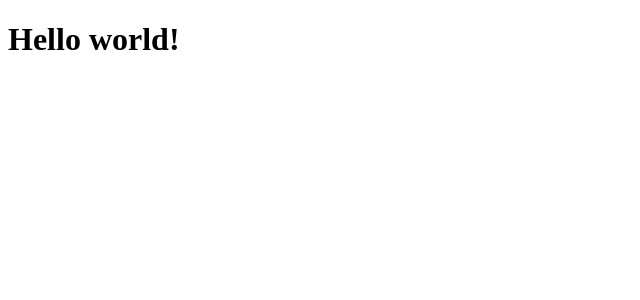
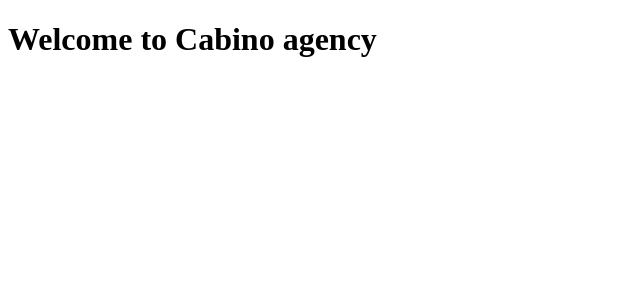
Before and after one commit to atefehnaseri/cabino-website-next-app, a Next.js app: page / in a window 1280 px wide. Shown: the top 300 px of the page, without its empty margins (0-640 px from the left). Built offline with nearby package versions, Linux system fonts and the light colour scheme.

Commit message:
chore(appRouter): add routes and pages

```diff
--- /dev/null
+++ b/app/about/page.js
@@ -0,0 +1,3 @@
+export default function page() {
+  return <h1>about the cabino agency</h1>;
+}
--- /dev/null
+++ b/app/account/page.js
@@ -0,0 +1,3 @@
+export default function page() {
+  return <h1>Acount</h1>;
+}
--- /dev/null
+++ b/app/cabins/page.js
@@ -0,0 +1,3 @@
+export default function page() {
+  return <h1>cabins</h1>;
+}
--- a/app/page.js
+++ b/app/page.js
@@ -1,3 +1,3 @@
 export default function Page() {
-  return <h1>Hello world!</h1>;
+  return <h1>Welcome to Cabino agency</h1>;
 }
```
